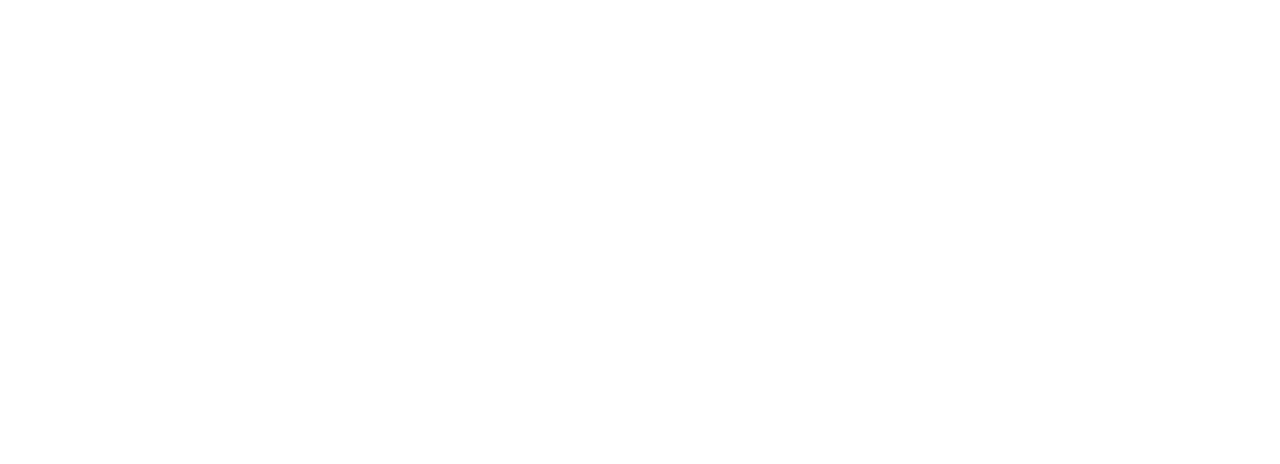
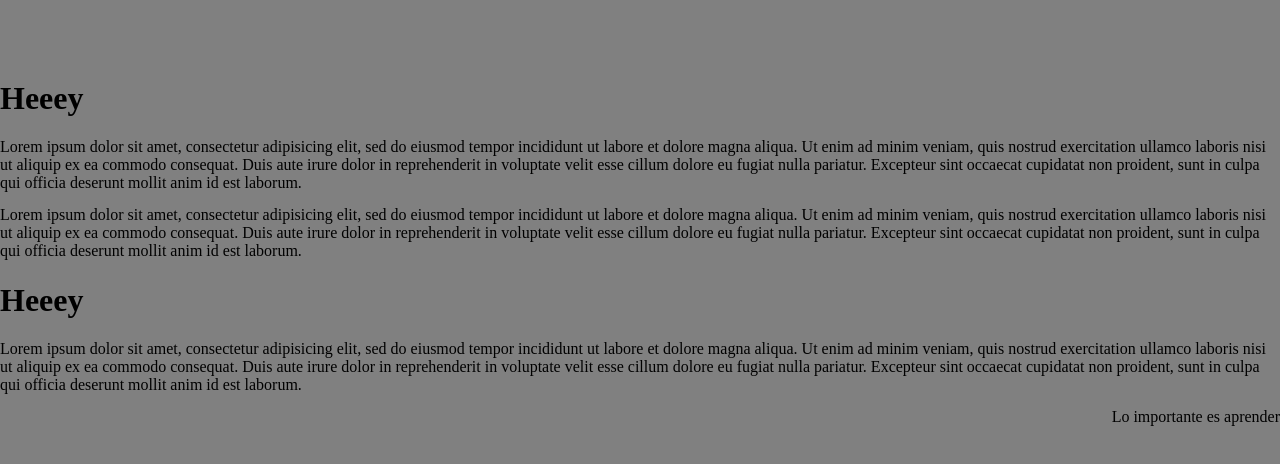
Before and after one commit to axelfoleymx/ejcss, a plain HTML site: page index.html in a window 1280 px wide. Drawn offline with Linux system fonts and the light colour scheme.

Commit message:
EJERCICIO 1

```diff
--- a/CSS/stylesheet.css
+++ b/CSS/stylesheet.css
@@ -0,0 +1,15 @@
+body{background-color: gray;
+	margin-right: auto;
+	margin-left: auto;
+	margin-top: 80px;
+	position: static;
+
+}
+.parrafo,.parrafo1{
+	position: relative;
+	margin-top: 14px;
+
+}
+.parrafo1{
+	text-align: right;
+}
--- a/index.html
+++ b/index.html
@@ -3,8 +3,45 @@
 <head>
 	<meta charset="UTF-8">
 	<title>Ejercicio CSS</title>
+	<link rel="stylesheet" type="text/css" href="CSS/stylesheet.css">
 </head>
 <body>
 
+<div>
+<h1> Heeey</h1>
+</div>
+
+	<div>
+	Lorem ipsum dolor sit amet, consectetur adipisicing elit, sed do eiusmod tempor incididunt ut labore et dolore magna aliqua. Ut enim ad minim veniam, quis nostrud exercitation ullamco laboris nisi ut aliquip ex ea commodo consequat. Duis aute irure dolor in reprehenderit in voluptate velit esse cillum dolore eu fugiat nulla pariatur. Excepteur sint occaecat cupidatat non proident, sunt in culpa qui officia deserunt mollit anim id est laborum.
+	<div class="parrafo">
+
+
+	Lorem ipsum dolor sit amet, consectetur adipisicing elit, sed do eiusmod tempor incididunt ut labore et dolore magna aliqua. Ut enim ad minim veniam, quis nostrud exercitation ullamco laboris nisi ut aliquip ex ea commodo consequat. Duis aute irure dolor in reprehenderit in voluptate velit esse cillum dolore eu fugiat nulla pariatur. Excepteur sint occaecat cupidatat non proident, sunt in culpa qui officia deserunt mollit anim id est laborum.
+	</div>
+	</div>
+
+<div>
+<h1> Heeey</h1>
+</div>
+
+	<div>
+	Lorem ipsum dolor sit amet, consectetur adipisicing elit, sed do eiusmod
+	tempor incididunt ut labore et dolore magna aliqua. Ut enim ad minim veniam,
+	quis nostrud exercitation ullamco laboris nisi ut aliquip ex ea commodo
+	consequat. Duis aute irure dolor in reprehenderit in voluptate velit esse
+	cillum dolore eu fugiat nulla pariatur. Excepteur sint occaecat cupidatat non
+	proident, sunt in culpa qui officia deserunt mollit anim id est laborum.
+
+	<div class="parrafo1">
+	Lo importante es aprender
+	</div>
+
+
+	</div>
+
+
+
+
+
 </body>
 </html>
```
